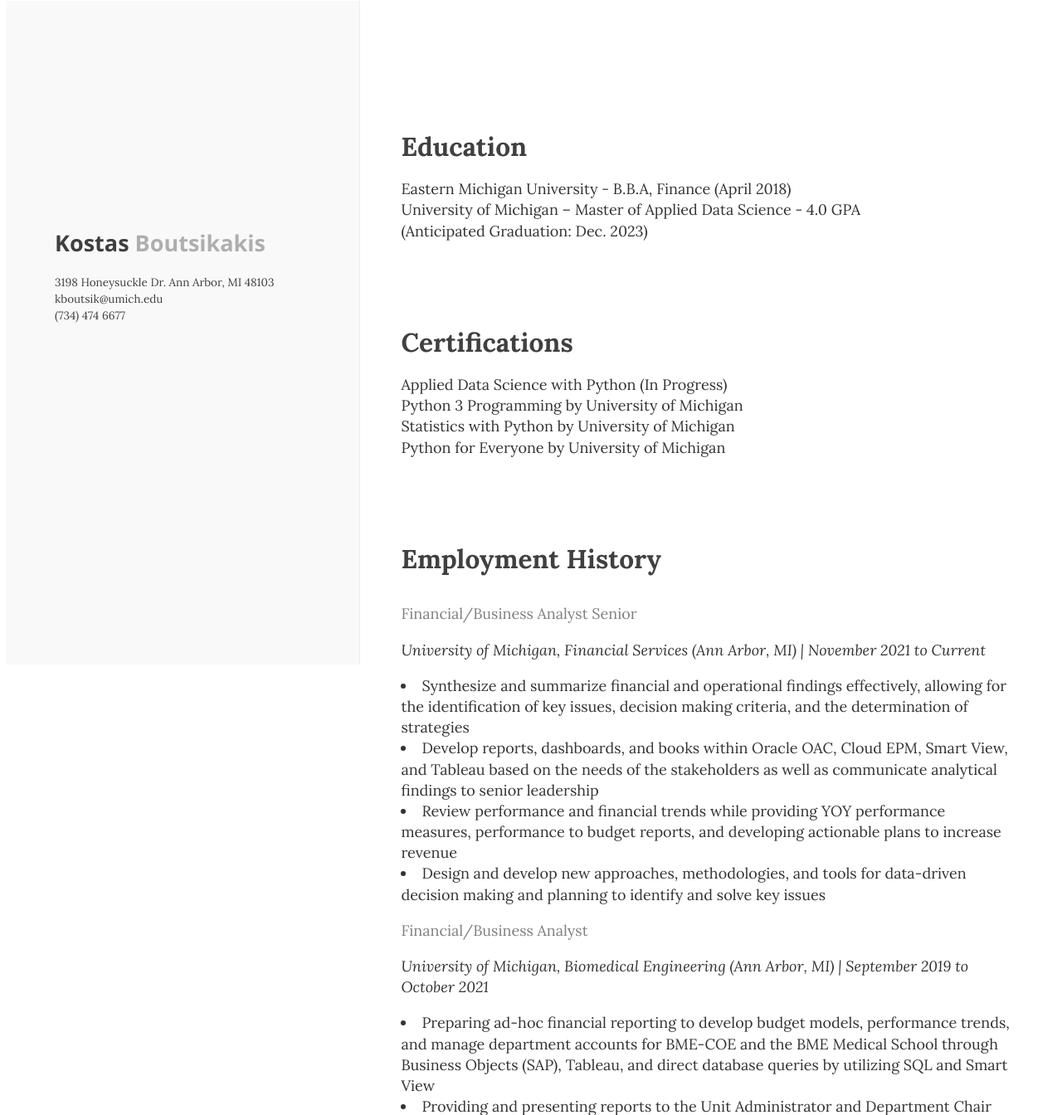
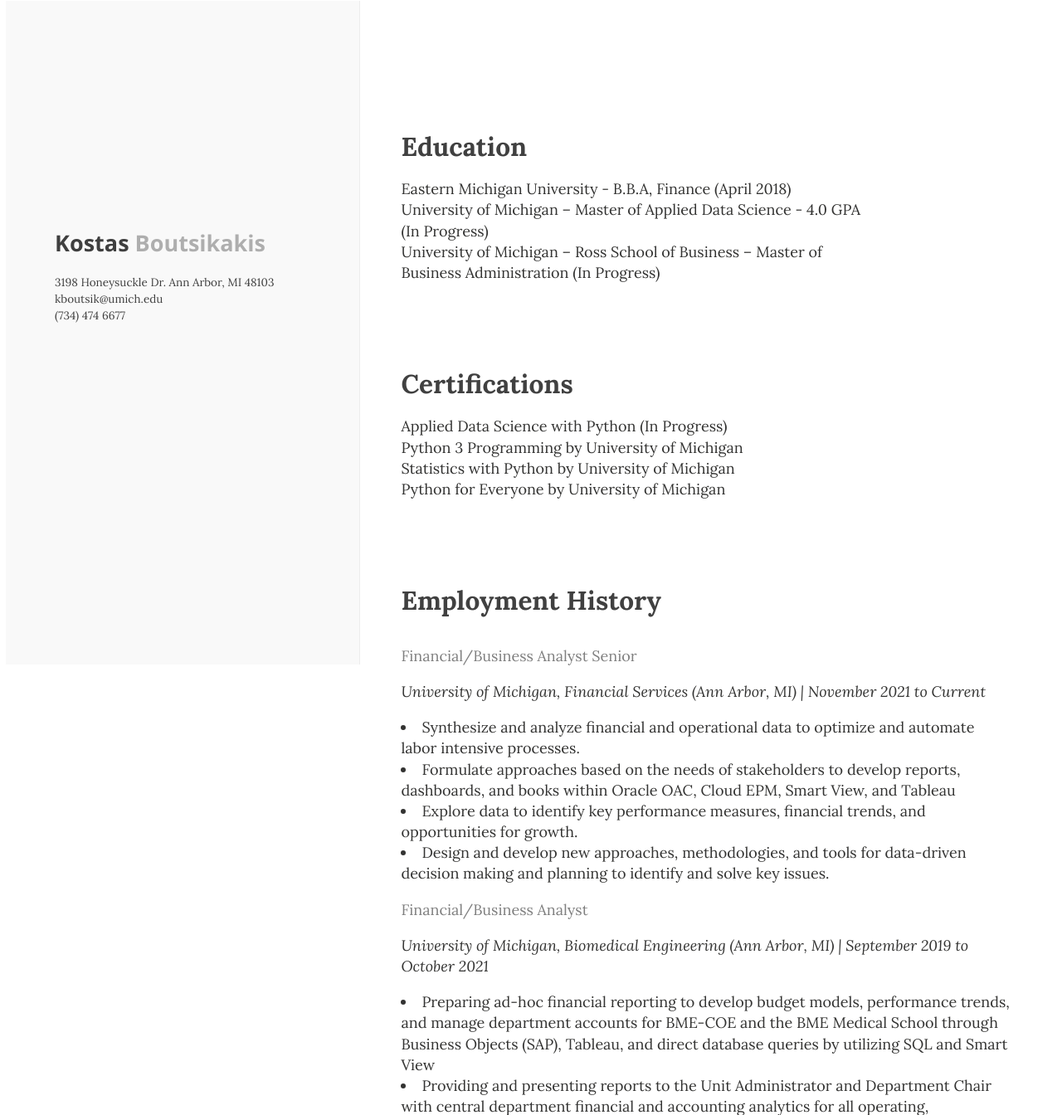
Before and after one commit to kboutsik/Resume, a plain HTML site: page index.html in a window 1280 px wide. Shown: the part 7-1351 px from the top of the page at 83% size. Drawn offline with nearby package versions, Linux system fonts and the light colour scheme; a web font is replaced by a local one.

Commit message:
make changes

```diff
--- a/index.html
+++ b/index.html
@@ -35,7 +35,8 @@
 <h1>Education</h1>
 <ul class="Education">
   <li>Eastern Michigan University - B.B.A, Finance (April 2018)</li>
-  <li>University of Michigan – Master of Applied Data Science - 4.0 GPA (Anticipated Graduation: Dec. 2023)</li>
+  <li>University of Michigan – Master of Applied Data Science - 4.0 GPA (In Progress) </li>
+  <li>University of Michigan – Ross School of Business – Master of Business Administration (In Progress)</li>
 </ul>
 
 </section>
@@ -52,10 +53,10 @@
         <h1>Employment History</h1>
         <p>Financial/Business Analyst Senior</p>
              <em>University of Michigan, Financial Services (Ann Arbor, MI) | November 2021 to Current</em></p>
-        <li>Synthesize and summarize financial and operational findings effectively, allowing for the identification of key issues, decision making criteria, and the determination of strategies</li>
-        <li>Develop reports, dashboards, and books within Oracle OAC, Cloud EPM, Smart View, and Tableau based on the needs of the stakeholders as well as communicate analytical findings to senior leadership</li>
-        <li>Review performance and financial trends while providing YOY performance measures, performance to budget reports, and developing actionable plans to increase revenue</li>
-        <li>Design and develop new approaches, methodologies, and tools for data-driven decision making and planning to identify and solve key issues </li>
+        <li>Synthesize and analyze financial and operational data to optimize and automate labor intensive processes.</li>
+        <li>Formulate approaches based on the needs of stakeholders to develop reports, dashboards, and books within Oracle OAC, Cloud EPM, Smart View, and Tableau</li>
+        <li>Explore data to identify key performance measures, financial trends, and opportunities for growth.</li>
+        <li>Design and develop new approaches, methodologies, and tools for data-driven decision making and planning to identify and solve key issues.</li>
 
         <p>Financial/Business Analyst</p>
              <em>University of Michigan, Biomedical Engineering (Ann Arbor, MI) | September 2019 to October 2021</em></p>
```
